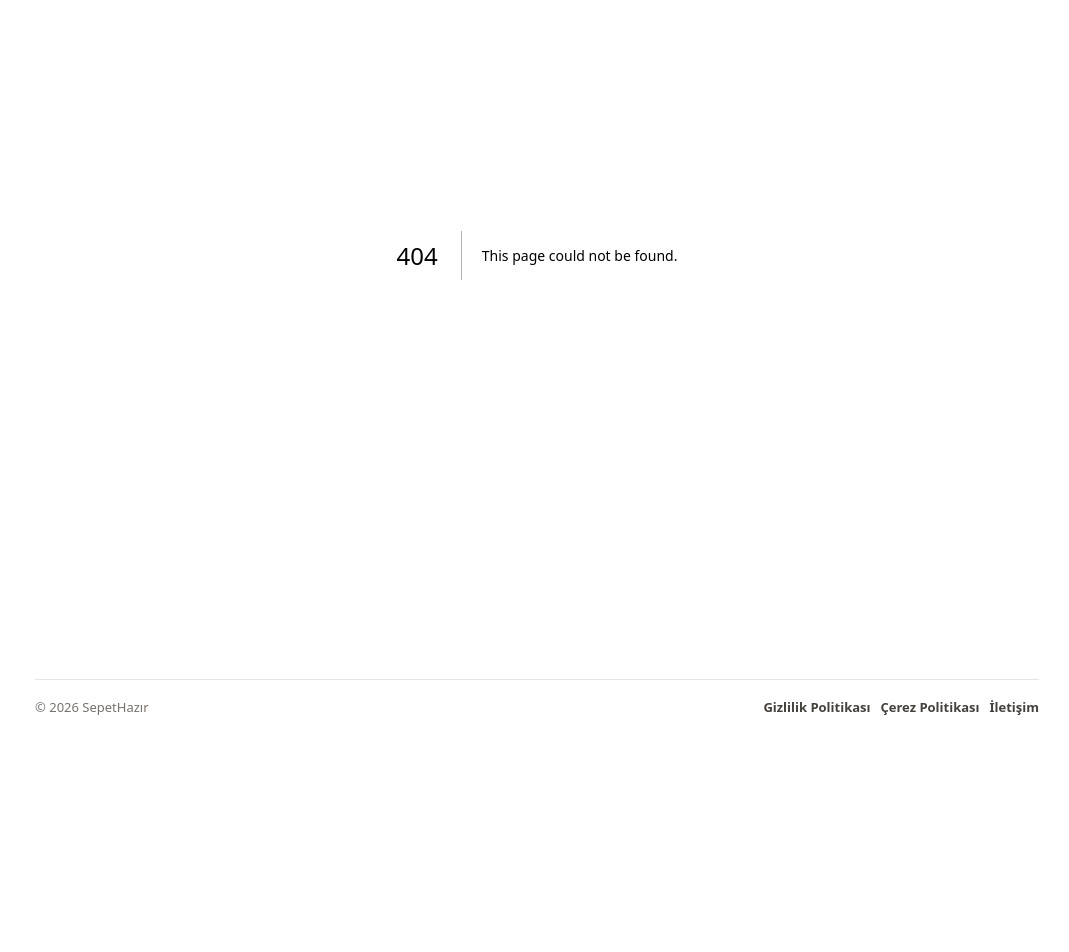
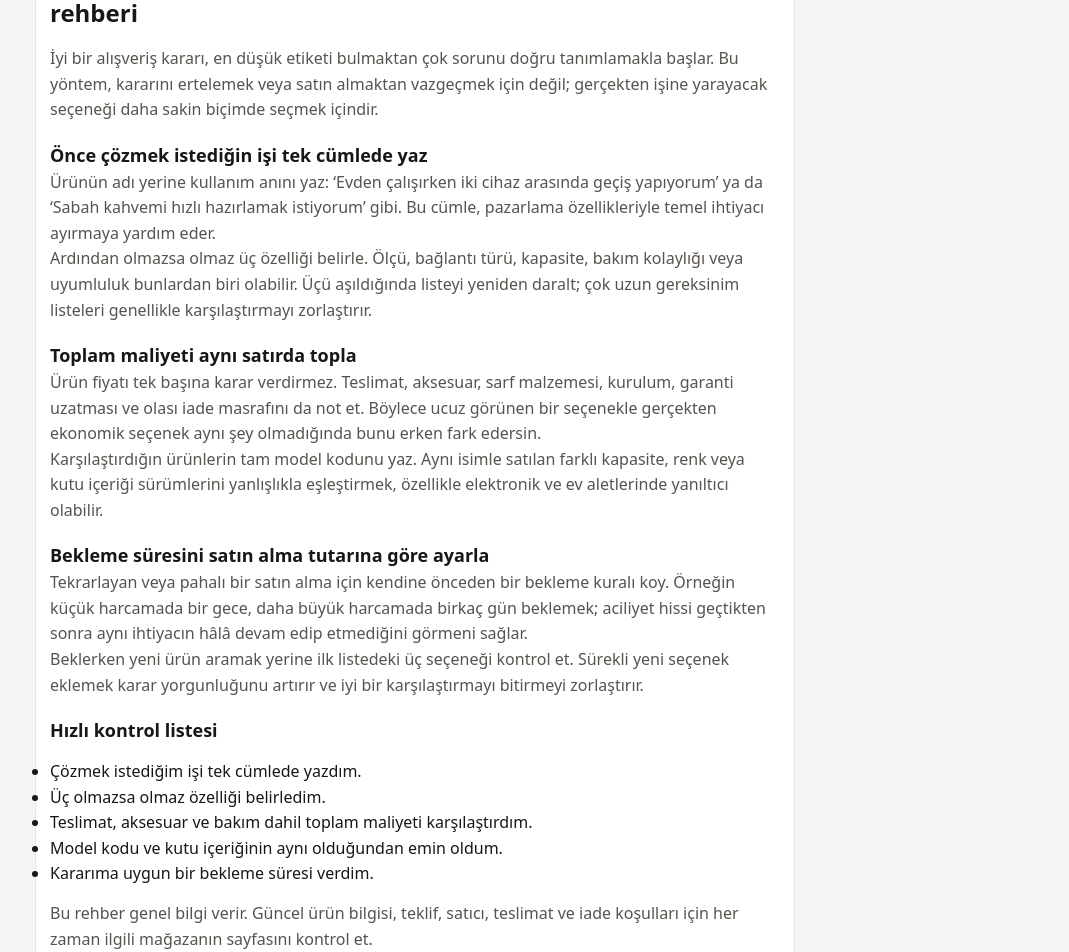
Before and after one commit to Oguzsekerci/sepethazir, a Next.js app: page /rehber/ihtiyac-listesi-ve-butce in a window 1280 px wide. Before the commit this address had no page. Shown: the part 220-1172 px from the top of the page, without its empty margins (103-1172 px from the left). Before the commit the page ends 958 px from the top, so only its background shows below. Built offline with nearby package versions, Linux system fonts and the light colour scheme.

Commit message:
fix: disable adsense and add editorial guides

```diff
--- a/app/ad-slot.tsx
+++ b/app/ad-slot.tsx
@@ -14,7 +14,7 @@ export default function AdSlot({
   cta = "İncele",
   className = "",
   href,
-  label = "Reklam",
+  label = "SepetHazır önerisi",
   title = "SepetHazır seçkisi",
 }: AdSlotProps) {
   return (
--- a/app/ads.txt/route.ts
+++ /dev/null
@@ -1,8 +0,0 @@
-export function GET() {
-  return new Response("google.com, pub-7130753532276336, DIRECT, f08c47fec0942fa0\n", {
-    headers: {
-      "content-type": "text/plain; charset=utf-8",
-      "cache-control": "no-store",
-    },
-  });
-}
--- a/app/layout.tsx
+++ b/app/layout.tsx
@@ -36,13 +36,6 @@ export default function RootLayout({
 }>) {
   return (
     <html lang="tr" className="h-full antialiased">
-      <head>
-        <script
-          async
-          crossOrigin="anonymous"
-          src="https://pagead2.googlesyndication.com/pagead/js/adsbygoogle.js?client=ca-pub-7130753532276336"
-        />
-      </head>
       <body>
         <div className="app-shell">
           <Header />
--- /dev/null
+++ b/app/rehber/[slug]/page.tsx
@@ -0,0 +1,66 @@
+import type { Metadata } from "next";
+import Link from "next/link";
+import { getGuide, guides } from "@/data/guides";
+import { notFound } from "next/navigation";
+
+export function generateStaticParams() {
+  return guides.map(({ slug }) => ({ slug }));
+}
+
+export async function generateMetadata({
+  params,
+}: {
+  params: Promise<{ slug: string }>;
+}): Promise<Metadata> {
+  const { slug } = await params;
+  const guide = getGuide(slug);
+
+  if (!guide) return { title: "Rehber bulunamadı" };
+
+  return {
+    title: guide.title,
+    description: guide.description,
+    alternates: { canonical: `/rehber/${guide.slug}` },
+  };
+}
+
+export default async function GuideDetailPage({
+  params,
+}: {
+  params: Promise<{ slug: string }>;
+}) {
+  const { slug } = await params;
+  const guide = getGuide(slug);
+
+  if (!guide) notFound();
+
+  return (
+    <main className="legal-page guide-page">
+      <Link className="back-link" href="/rehber">← Tüm rehberler</Link>
+      <article className="card legal-content">
+        <span className="badge">{guide.readTime}</span>
+        <h1>{guide.title}</h1>
+        <p>{guide.intro}</p>
+
+        {guide.sections.map((section) => (
+          <section key={section.heading}>
+            <h2>{section.heading}</h2>
+            {section.paragraphs.map((paragraph) => <p key={paragraph}>{paragraph}</p>)}
+          </section>
+        ))}
+
+        <h2>Hızlı kontrol listesi</h2>
+        <ul>
+          {guide.checklist.map((item) => <li key={item}>{item}</li>)}
+        </ul>
+
+        <p>
+          Bu rehber genel bilgi verir. Güncel ürün bilgisi, teklif, satıcı,
+          teslimat ve iade koşulları için her zaman ilgili mağazanın sayfasını
+          kontrol et.
+        </p>
+      </article>
+      <Link className="btn" href="/shop">Seçkiyi keşfet</Link>
+    </main>
+  );
+}
--- /dev/null
+++ b/data/guides.ts
@@ -0,0 +1,97 @@
+export type Guide = {
+  slug: string;
+  title: string;
+  description: string;
+  readTime: string;
+  intro: string;
+  sections: Array<{
+    heading: string;
+    paragraphs: string[];
+  }>;
+  checklist: string[];
+};
+
+export const guides: Guide[] = [
+  {
+    slug: "ihtiyac-listesi-ve-butce",
+    title: "İhtiyaç listesi ve bütçe: satın alma kararını yavaşlatma rehberi",
+    description:
+      "Bir ürünü almadan önce ihtiyacı, toplam maliyeti ve bekleme süresini netleştirmek için pratik bir yöntem.",
+    readTime: "6 dk okuma",
+    intro:
+      "İyi bir alışveriş kararı, en düşük etiketi bulmaktan çok sorunu doğru tanımlamakla başlar. Bu yöntem, kararını ertelemek veya satın almaktan vazgeçmek için değil; gerçekten işine yarayacak seçeneği daha sakin biçimde seçmek içindir.",
+    sections: [
+      {
+        heading: "Önce çözmek istediğin işi tek cümlede yaz",
+        paragraphs: [
+          "Ürünün adı yerine kullanım anını yaz: ‘Evden çalışırken iki cihaz arasında geçiş yapıyorum’ ya da ‘Sabah kahvemi hızlı hazırlamak istiyorum’ gibi. Bu cümle, pazarlama özellikleriyle temel ihtiyacı ayırmaya yardım eder.",
+          "Ardından olmazsa olmaz üç özelliği belirle. Ölçü, bağlantı türü, kapasite, bakım kolaylığı veya uyumluluk bunlardan biri olabilir. Üçü aşıldığında listeyi yeniden daralt; çok uzun gereksinim listeleri genellikle karşılaştırmayı zorlaştırır.",
+        ],
+      },
+      {
+        heading: "Toplam maliyeti aynı satırda topla",
+        paragraphs: [
+          "Ürün fiyatı tek başına karar verdirmez. Teslimat, aksesuar, sarf malzemesi, kurulum, garanti uzatması ve olası iade masrafını da not et. Böylece ucuz görünen bir seçenekle gerçekten ekonomik seçenek aynı şey olmadığında bunu erken fark edersin.",
+          "Karşılaştırdığın ürünlerin tam model kodunu yaz. Aynı isimle satılan farklı kapasite, renk veya kutu içeriği sürümlerini yanlışlıkla eşleştirmek, özellikle elektronik ve ev aletlerinde yanıltıcı olabilir.",
+        ],
+      },
+      {
+        heading: "Bekleme süresini satın alma tutarına göre ayarla",
+        paragraphs: [
+          "Tekrarlayan veya pahalı bir satın alma için kendine önceden bir bekleme kuralı koy. Örneğin küçük harcamada bir gece, daha büyük harcamada birkaç gün beklemek; aciliyet hissi geçtikten sonra aynı ihtiyacın hâlâ devam edip etmediğini görmeni sağlar.",
+          "Beklerken yeni ürün aramak yerine ilk listedeki üç seçeneği kontrol et. Sürekli yeni seçenek eklemek karar yorgunluğunu artırır ve iyi bir karşılaştırmayı bitirmeyi zorlaştırır.",
+        ],
+      },
+    ],
+    checklist: [
+      "Çözmek istediğim işi tek cümlede yazdım.",
+      "Üç olmazsa olmaz özelliği belirledim.",
+      "Teslimat, aksesuar ve bakım dahil toplam maliyeti karşılaştırdım.",
+      "Model kodu ve kutu içeriğinin aynı olduğundan emin oldum.",
+      "Kararıma uygun bir bekleme süresi verdim.",
+    ],
+  },
+  {
+    slug: "urun-karsilastirma-notlari",
+    title: "Ürün karşılaştırma notu nasıl hazırlanır?",
+    description:
+      "Fiyat, garanti, satıcı ve kullanım koşullarını yan yana değerlendirerek hatalı eşleştirmeleri azaltın.",
+    readTime: "5 dk okuma",
+    intro:
+      "Karşılaştırma, en çok sekmeyi açmak değildir. Aynı kriterleri her seçenek için görünür hâle getirdiğinde, hangi farkın gerçekten önemli olduğu daha kolay anlaşılır.",
+    sections: [
+      {
+        heading: "Her ürün için aynı beş alanı kullan",
+        paragraphs: [
+          "Basit bir notta model kodu, güncel fiyat, satıcı, teslimat/iade koşulu ve ihtiyacınla ilgili ana özelliği aynı sırayla yaz. Bu düzen, bir seçenekte eksik bilgi olduğunda bunu da görünür kılar; eksik bilgiyi olumlu varsayım olarak değerlendirmezsin.",
+          "Yorum puanı faydalı bir sinyal olabilir, ancak ürünü tek başına açıklamaz. Yeni yorumlara, tekrar eden şikâyetlere ve ürünü seninkine benzer koşullarda kullanan kişilerin deneyimlerine bak.",
+        ],
+      },
+      {
+        heading: "Fiyatı zaman damgasıyla kaydet",
+        paragraphs: [
+          "Fiyatlar, kuponlar ve stok durumu hızlı değişebilir. Notuna fiyatı gördüğün tarihi ekle; günler sonra geri döndüğünde eski rakamı güncel sanmazsın. Gerçek teklif, satıcının sayfasında ve ödeme adımında doğrulanmalıdır.",
+          "İndirim yüzdesi yerine ödeyeceğin son tutara odaklan. Kargo eşiği, üyelik şartı veya kupon kodu gibi koşullar karşılaştırmayı değiştirebilir.",
+        ],
+      },
+      {
+        heading: "İade ve garanti bilgisini son adım değil, ilk eleme yap",
+        paragraphs: [
+          "Özellikle beden, uyumluluk veya performans belirsizliği olan ürünlerde iade koşulu ürünün parçasıdır. Süreyi, masrafı, paketin açılmış olması hâlindeki şartları ve satıcının kim olduğunu satın almadan önce kontrol et.",
+          "Garanti için ürünün hangi kanaldan hizmet alacağını ve belgenin nasıl sağlanacağını öğren. Bu bilgi belirsizse, yalnızca fiyat avantajı için riski kabul edip etmediğine bilinçli karar ver.",
+        ],
+      },
+    ],
+    checklist: [
+      "Aynı model ve kutu içeriğini karşılaştırıyorum.",
+      "Fiyatın yanına kontrol tarihini yazdım.",
+      "Satıcı, teslimat ve iade koşullarını not ettim.",
+      "Yorumlarda kendi kullanım senaryoma yakın deneyimleri aradım.",
+      "Garanti sürecinin kim tarafından yürütüldüğünü kontrol ettim.",
+    ],
+  },
+];
+
+export function getGuide(slug: string) {
+  return guides.find((guide) => guide.slug === slug);
+}
--- a/next.config.ts
+++ b/next.config.ts
@@ -9,7 +9,7 @@ const nextConfig: NextConfig = {
           {
             key: "Content-Security-Policy",
             value:
-              "default-src 'self'; img-src 'self' data: https://images.unsplash.com; style-src 'self' 'unsafe-inline'; script-src 'self' 'unsafe-inline' 'unsafe-eval' https://pagead2.googlesyndication.com; connect-src 'self' https://*.supabase.co; frame-ancestors 'none'; base-uri 'self'; form-action 'self'; upgrade-insecure-requests",
+              "default-src 'self'; img-src 'self' data: https://images.unsplash.com; style-src 'self' 'unsafe-inline'; script-src 'self' 'unsafe-inline' 'unsafe-eval'; connect-src 'self' https://*.supabase.co; frame-ancestors 'none'; base-uri 'self'; form-action 'self'; upgrade-insecure-requests",
           },
           {
             key: "Referrer-Policy",
```
Also changed, not shown: app/cookies/page.tsx (+4 -5 lines), app/privacy/page.tsx (+5 -7 lines), app/rehber/page.tsx (+22 -0 lines), app/sitemap.ts (+10 -1 lines), 1 other file (tests, documents, lock files or other folders).
